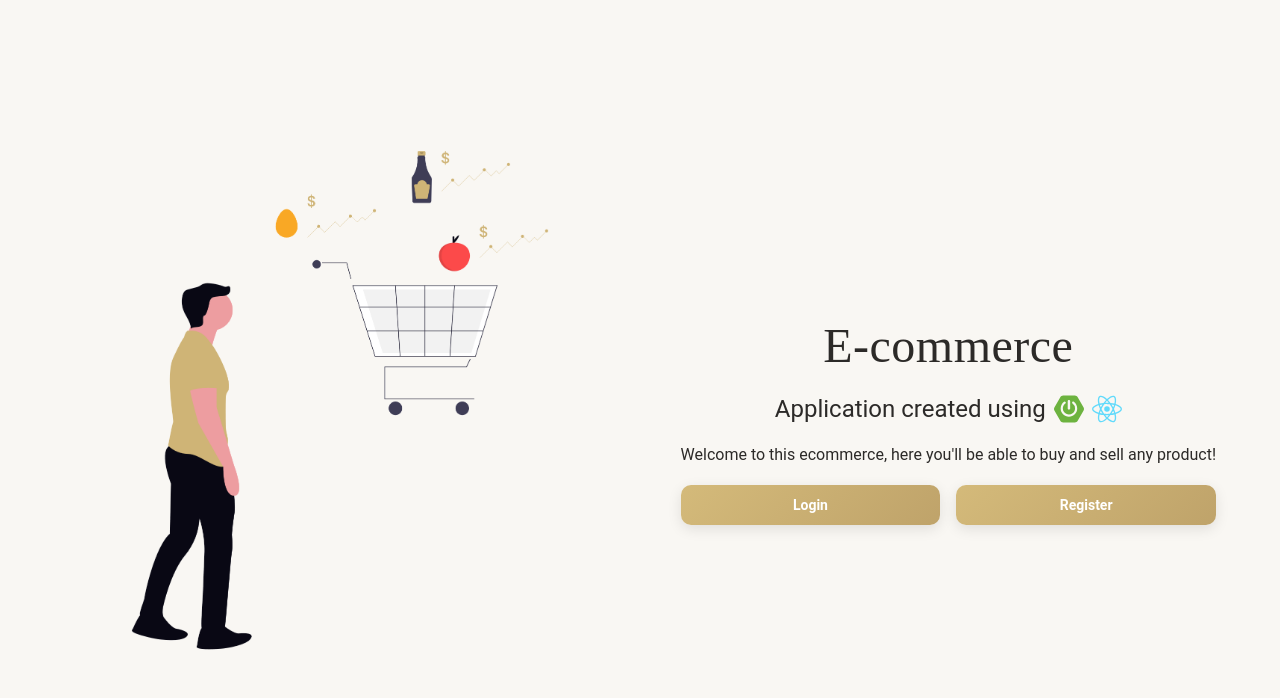
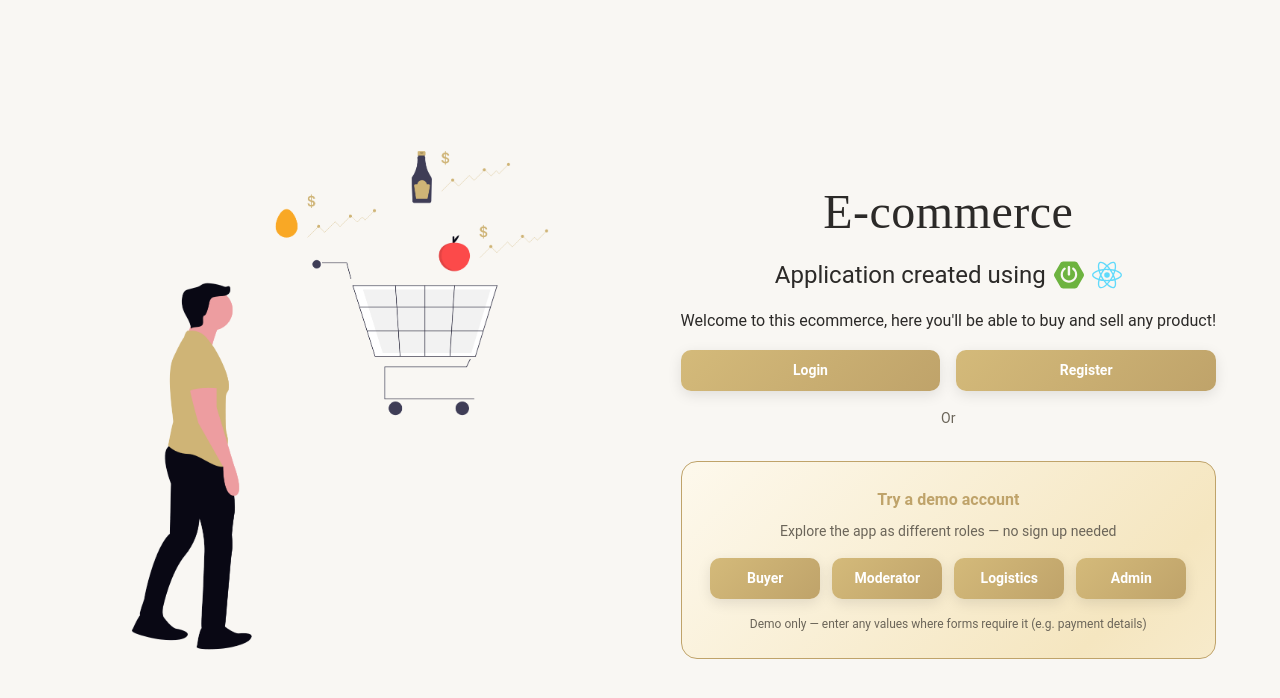
Before and after one commit to cristian-ves/ecommerce-frontend, a React (Vite) app: page / in a window 1280 px wide. Shown: the top 698 px of the page. Built offline with nearby package versions, Linux system fonts and the light colour scheme.

Commit message:
fix(auth): set initial loading state based on token existence, add DemoAccounts component with animated gold card, add demo disclaimer above payment form

```diff
--- a/src/components/main/AppInfo.tsx
+++ b/src/components/main/AppInfo.tsx
@@ -1,6 +1,7 @@
 import { Box, Button, Typography } from "@mui/material";
 import { SiReact, SiSpringboot } from "react-icons/si";
 import { useNavigate } from "react-router-dom";
+import { DemoAccounts } from "./DemoAccounts";
 
 export const AppInfo = () => {
     const navigate = useNavigate();
@@ -33,6 +34,13 @@ export const AppInfo = () => {
                     Register
                 </Button>
             </Box>
+
+
+            <Typography variant="body2">
+                Or
+            </Typography>
+
+            <DemoAccounts />
         </Box>
     );
 };
--- /dev/null
+++ b/src/components/main/DemoAccounts.tsx
@@ -0,0 +1,77 @@
+import { Box, Button, Divider, Typography, CircularProgress, Paper } from "@mui/material";
+import { useState } from "react";
+import { useAppDispatch } from "../../store/hooks";
+import { loginUser } from "../../features/auth";
+import { loadCart } from "../../features/cart";
+
+const DEMO_ACCOUNTS = [
+    { label: "Buyer", email: "buyer@demo.com", password: "demo1234" },
+    { label: "Moderator", email: "mod@demo.com", password: "demo1234" },
+    { label: "Logistics", email: "logistics@demo.com", password: "demo1234" },
+    { label: "Admin", email: "admin@demo.com", password: "demo1234" },
+];
+
+export const DemoAccounts = () => {
+    const dispatch = useAppDispatch();
+    const [loadingRole, setLoadingRole] = useState<string | null>(null);
+
+    const handleDemoLogin = async (email: string, password: string, label: string) => {
+        setLoadingRole(label);
+        const result = await dispatch(loginUser({ email, password }));
+        if (loginUser.fulfilled.match(result)) {
+            await dispatch(loadCart(result.payload.user.id));
+        }
+        setLoadingRole(null);
+    };
+
+    return (
+        <Paper
+            elevation={0}
+            sx={{
+                mt: 2,
+                p: 3,
+                borderRadius: 4,
+                border: "1.5px solid",
+                borderColor: "primary.main",
+                background: "linear-gradient(135deg, #FFFDF7 0%, #F5E6C0 50%, #FFFDF7 100%)",
+                backgroundSize: "200% 200%",
+                animation: "shine 3s ease infinite",
+                textAlign: "center",
+                "@keyframes shine": {
+                    "0%": { backgroundPosition: "0% 50%" },
+                    "50%": { backgroundPosition: "100% 50%" },
+                    "100%": { backgroundPosition: "0% 50%" },
+                },
+            }}
+        >
+            <Typography
+                variant="subtitle1"
+                fontWeight={600}
+                color="primary.main"
+                gutterBottom
+            >
+                Try a demo account
+            </Typography>
+            <Typography variant="body2" color="text.secondary" sx={{ mb: 2 }}>
+                Explore the app as different roles — no sign up needed
+            </Typography>
+            <Box sx={{ display: "flex", flexWrap: "wrap", gap: 1.5, justifyContent: "center" }}>
+                {DEMO_ACCOUNTS.map(({ label, email, password }) => (
+                    <Button
+                        key={label}
+                        variant="contained"
+                        disabled={loadingRole !== null}
+                        onClick={() => handleDemoLogin(email, password, label)}
+                        startIcon={loadingRole === label ? <CircularProgress size={14} color="inherit" /> : null}
+                        sx={{ minWidth: 110 }}
+                    >
+                        {label}
+                    </Button>
+                ))}
+            </Box>
+            <Typography variant="caption" color="text.secondary" display="block" sx={{ mt: 2 }}>
+                Demo only — enter any values where forms require it (e.g. payment details)
+            </Typography>
+        </Paper>
+    );
+};
--- a/src/features/auth/authSlice.ts
+++ b/src/features/auth/authSlice.ts
@@ -10,7 +10,7 @@ import * as api from "./";
 const initialState: AuthState = {
     user: null,
     token: null,
-    loading: false,
+    loading: !!localStorage.getItem("token"),
     error: null,
 };
 
--- a/src/pages/auth/Login.tsx
+++ b/src/pages/auth/Login.tsx
@@ -4,6 +4,7 @@ import { useEffect, useState } from 'react';
 import { loginUser } from '../../features/auth';
 import { useNavigate } from 'react-router-dom';
 import { loadCart } from '../../features/cart/cartSlice';
+import { DemoAccounts } from '../../components/main/DemoAccounts';
 
 export const Login = () => {
 
@@ -35,10 +36,9 @@ export const Login = () => {
 
 
     return (
-        <Container maxWidth="sm" sx={{ display: 'flex', minHeight: '100vh' }}>
+        <Container maxWidth="sm" sx={{ display: 'flex', minHeight: '100vh', flexDirection: 'column', justifyContent: 'center' }}>
             <Box
                 sx={{
-                    margin: 'auto',
                     width: '100%',
                 }}
             >
@@ -57,6 +57,7 @@ export const Login = () => {
                     </Button>
                 </form>
             </Box>
+            <DemoAccounts />
         </Container>
     );
 };
--- a/src/pages/purchase/Cards.tsx
+++ b/src/pages/purchase/Cards.tsx
@@ -1,4 +1,4 @@
-import { Box, Button, Divider, Typography } from "@mui/material";
+import { Box, Button, Divider, Paper, Typography } from "@mui/material";
 import { useEffect, useState } from "react";
 
 import Swal from "sweetalert2";
@@ -134,6 +134,27 @@ export const Cards = () => {
             />
 
             {showForm && (
+                <>
+                    <Paper
+                        elevation={0}
+                        sx={{
+                            width: "100%",
+                            maxWidth: 500,
+                            px: 2,
+                            py: 1.5,
+                            borderRadius: 2,
+                            border: "1px solid",
+                            borderColor: "warning.light",
+                            backgroundColor: "#FFFBF0",
+                            display: "flex",
+                            alignItems: "center",
+                            gap: 1.5,
+                        }}
+                    >
+                        <Typography variant="body2" color="text.secondary">
+                            <strong>Demo only</strong> — this is not a real payment form. Enter any values (e.g. 1234 1234 1234 1234, 12/29, 123).
+                        </Typography>
+                    </Paper>
                     <CardForm
                         cardData={cardData}
                         saveCard={saveCard}
@@ -141,6 +162,7 @@ export const Cards = () => {
                         onToggleSave={setSaveCard}
                         onHide={() => setShowForm(false)}
                     />
+                </>
             )}
 
             <Divider sx={{ width: "100%", maxWidth: 500 }} />
--- a/src/routes/AppRoutes.tsx
+++ b/src/routes/AppRoutes.tsx
@@ -1,6 +1,6 @@
 import { Routes, Route, Navigate } from "react-router-dom";
 import { useEffect } from "react";
-import { Box, Typography } from "@mui/material";
+import { Box, CircularProgress, Typography } from "@mui/material";
 
 import App from "../App";
 import { Login, Register } from "../pages/auth";
@@ -29,23 +29,33 @@ import { TopClientsOrdersPage } from "../pages/admin/reports/TopClientOrdersPage
 import { TopClientsProductsPage } from "../pages/admin/reports/TopClientsProducstsPage";
 
 export default function AppRoutes() {
+
+    console.log("localStorage lastPath on mount:", localStorage.getItem("lastPath"));
+
     const dispatch = useAppDispatch();
-    const { user } = useAppSelector((state) => state.auth);
+    const { user, loading } = useAppSelector((state) => state.auth);
+
+    const token = localStorage.getItem("token");
 
     useEffect(() => {
-        const token = localStorage.getItem("token");
         if (token && !user) {
             (async () => {
                 const resultAction = await dispatch(checkAuth());
-
                 if (checkAuth.fulfilled.match(resultAction)) {
-                    const user = resultAction.payload;
-                    await dispatch(loadCart(user.id));
+                    const loggedUser = resultAction.payload;
+                    await dispatch(loadCart(loggedUser.id));
                 }
-
             })();
         }
-    }, [user]);
+    }, []);
+
+    if (token && loading) {
+        return (
+            <Box sx={{ minHeight: "100vh", display: "flex", alignItems: "center", justifyContent: "center" }}>
+                <CircularProgress />
+            </Box>
+        );
+    }
 
     return (
         <Box sx={{ minHeight: "100vh" }}>
```
Also changed, not shown: src/hooks/useRestoreRoute.ts (added, +20 -0 lines). Lines whose indentation alone changed are shown as unchanged.
